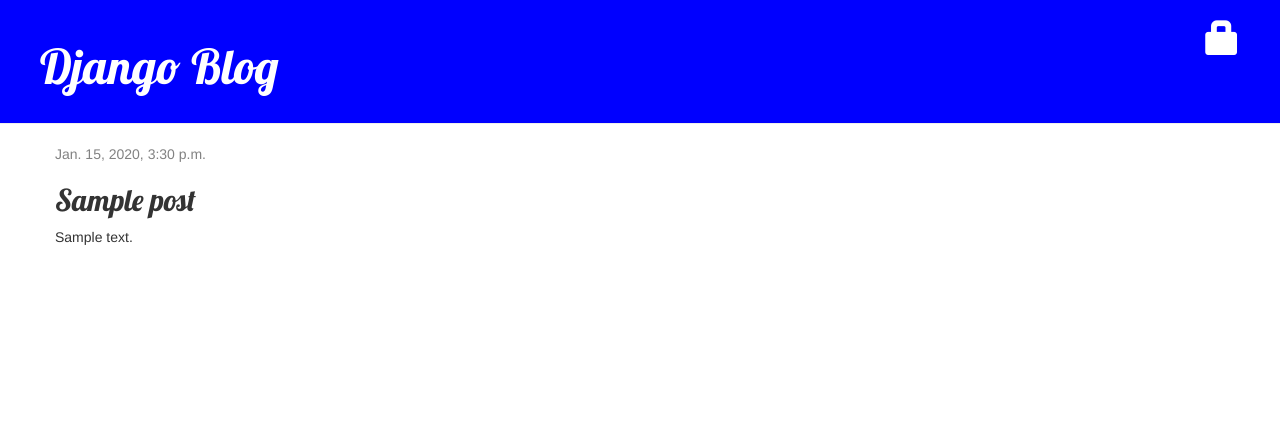
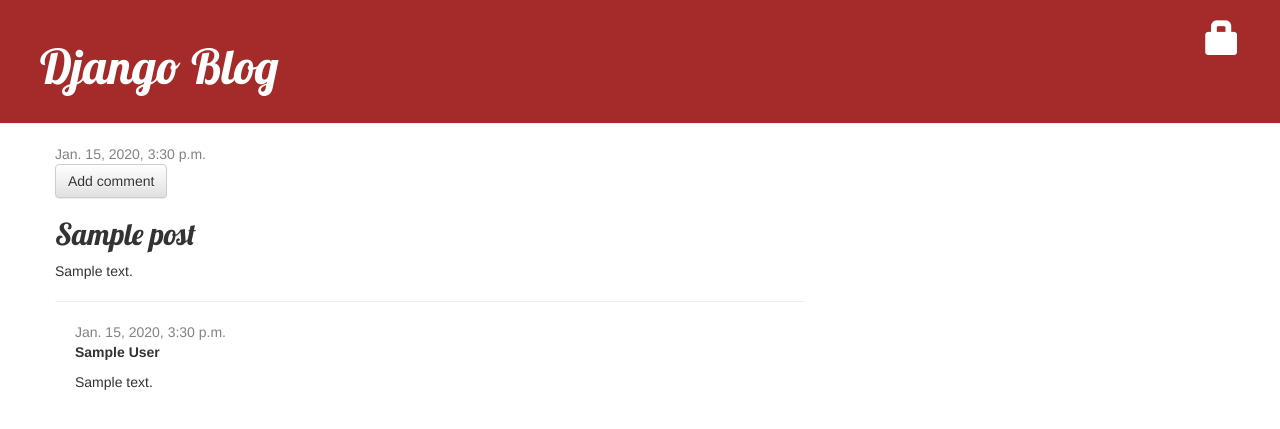
Before and after one commit to sagarsharma6/django-blog, a Django app: page /post/1/ in a window 1280 px wide. Shown: the top 429 px of the page. Run offline with Django 3.2, Linux system fonts and the light colour scheme; tables that the repository leaves empty hold one stand-in row (values such as "Sample post"); some libraries are stand-ins or nearby versions.

Commit message:
added comment functionality

```diff
--- a/blog/admin.py
+++ b/blog/admin.py
@@ -1,5 +1,6 @@
 from django.contrib import admin
-from .models import Post
+from .models import Post, Comment
 
 # Register your models here.
 admin.site.register(Post)
+admin.site.register(Comment)
--- a/blog/models.py
+++ b/blog/models.py
@@ -16,3 +16,20 @@ class Post(models.Model):
 
     def __str__(self):
         return self.title
+
+    def approved_comments(self):
+        return self.comments.filter(approved_comment=True)
+
+class Comment(models.Model):
+    post = models.ForeignKey('blog.Post', on_delete=models.CASCADE, related_name='comments')
+    author = models.CharField(max_length=200)
+    text = models.TextField()
+    created_date = models.DateTimeField(default=timezone.now)
+    approved_comment = models.BooleanField(default=False)
+
+    def approve(self):
+        self.approved_comment = True
+        self.save()
+
+    def __str__(self):
+        return self.text
--- a/blog/static/css/blog.css
+++ b/blog/static/css/blog.css
@@ -1,5 +1,5 @@
 .page-header {
-    background-color: blue;
+    background-color: brown;
     margin-top: 0;
     padding: 20px 20px 20px 40px;
 }
@@ -44,3 +44,7 @@ h1, h2, h3, h4 {
 .post h2 a, .post h2 a:visited {
     color: #000000;
 }
+
+.comment {
+    margin: 20px 0px 20px 20px;
+}
--- a/blog/templates/blog/base.html
+++ b/blog/templates/blog/base.html
@@ -1,7 +1,7 @@
 {% load static %}
 <html>
     <head>
-        <title>Django blogs</title>
+        <title>Django blog</title>
         <link rel="stylesheet" href="//maxcdn.bootstrapcdn.com/bootstrap/3.2.0/css/bootstrap.min.css">
         <link rel="stylesheet" href="//maxcdn.bootstrapcdn.com/bootstrap/3.2.0/css/bootstrap-theme.min.css">
         <link href="//fonts.googleapis.com/css?family=Lobster&subset=latin,latin-ext" rel="stylesheet" type="text/css">
--- a/blog/templates/blog/post_detail.html
+++ b/blog/templates/blog/post_detail.html
@@ -9,11 +9,30 @@
         {% else %}
             <a class="btn btn-default" href="{% url 'post_publish' pk=post.pk %}">Publish</a>
         {% endif %}
+        <a class="btn btn-default" href="{% url 'add_comment_to_post' pk=post.pk %}">Add comment</a>
         {% if user.is_authenticated %}
             <a class="btn btn-default" href="{% url 'post_edit' pk=post.pk %}"><span class="glyphicon glyphicon-pencil"></span></a>
             <a class="btn btn-default" href="{% url 'post_remove' pk=post.pk %}"><span class="glyphicon glyphicon-remove"></span></a>
         {% endif %}
         <h2>{{ post.title }}</h2>
         <p>{{ post.text|linebreaksbr }}</p>
+        <hr>
+        {% for comment in post.comments.all %}
+            {% if user.is_authenticated or comment.approved_comment %}
+            <div class="comment">
+                <div class="date">
+                    {{ comment.created_date }}
+                    {% if not comment.approved_comment %}
+                        <a class="btn btn-default" href="{% url 'comment_remove' pk=comment.pk %}"><span class="glyphicon glyphicon-remove"></span></a>
+                        <a class="btn btn-default" href="{% url 'comment_approve' pk=comment.pk %}"><span class="glyphicon glyphicon-ok"></span></a>
+                    {% endif %}
+                </div>
+                <strong>{{ comment.author }}</strong>
+                <p>{{ comment.text|linebreaks }}</p>
+            </div>
+            {% endif %}
+        {% empty %}
+            <p>No comments here yet :(</p>
+        {% endfor %}
     </div>
 {% endblock %}
--- a/blog/templates/blog/post_list.html
+++ b/blog/templates/blog/post_list.html
@@ -8,6 +8,7 @@
         </div>
         <h2><a href="{% url 'post_detail' pk=post.pk %}">{{ post.title }}</a></h2>
         <p>{{ post.text|linebreaksbr }}</p>
+        <a href="{% url 'post_detail' pk=post.pk %}">Comments: {{ post.approved_comments.count }}</a>
     </div>
 {% endfor %}
 {% endblock %}
--- a/blog/urls.py
+++ b/blog/urls.py
@@ -9,4 +9,7 @@ urlpatterns = [
     path('drafts/', views.post_draft_list, name = 'post_draft_list'),
     path('post/<int:pk>/publish/', views.post_publish, name = 'post_publish'),
     path('post/<int:pk>/remove/', views.post_remove, name = 'post_remove'),
+    path('post/<int:pk>/comment/', views.add_comment_to_post, name = 'add_comment_to_post'),
+    path('comment/<int:pk>/approve/', views.comment_approve, name='comment_approve'),
+    path('comment/<int:pk>/remove/', views.comment_remove, name='comment_remove'),
 ]
--- a/blog/views.py
+++ b/blog/views.py
@@ -2,8 +2,8 @@ from django.shortcuts import render, redirect
 from django.utils import timezone
 from django.shortcuts import get_object_or_404
 from django.contrib.auth.decorators import login_required
-from .models import Post
-from .forms import PostForm
+from .models import Post, Comment
+from .forms import PostForm, CommentForm
 
 def post_list(request):
     posts = Post.objects.filter(published_date__lte=timezone.now()).order_by('published_date')
@@ -56,3 +56,28 @@ def post_remove(request, pk):
     post = get_object_or_404(Post, pk=pk)
     post.delete()
     return redirect('post_list')
+
+def add_comment_to_post(request, pk):
+    post = get_object_or_404(Post, pk=pk)
+    if request.method == "POST":
+        form = CommentForm(request.POST)
+        if form.is_valid():
+            comment = form.save(commit=False)
+            comment.post = post
+            comment.save()
+            return redirect('post_detail', pk=post.pk)
+    else:
+        form = CommentForm()
+    return render(request, 'blog/add_comment_to_post.html', {'form': form})
+
+@login_required
+def comment_approve(request, pk):
+    comment = get_object_or_404(Comment, pk=pk)
+    comment.approve()
+    return redirect('post_detail', pk=comment.post.pk)
+
+@login_required
+def comment_remove(request, pk):
+    comment = get_object_or_404(Comment, pk=pk)
+    comment.delete()
+    return redirect('post_detail', pk=comment.post.pk)
```
Also changed, not shown: blog/forms.py (+7 -2 lines), blog/templates/blog/add_comment_to_post.html (added, +10 -0 lines), blog/migrations/0002_comment.py (added).
